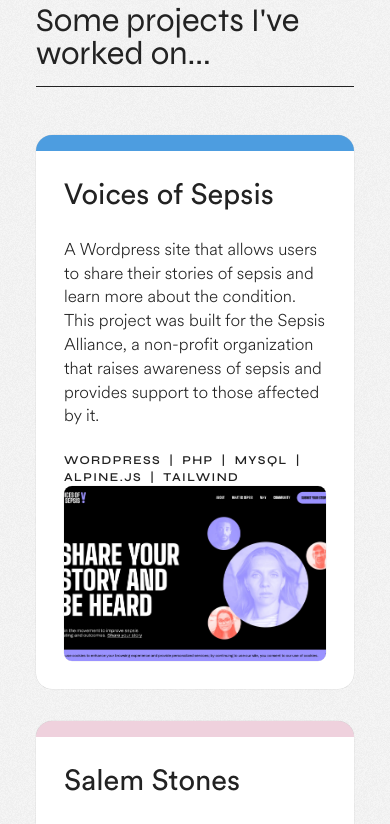
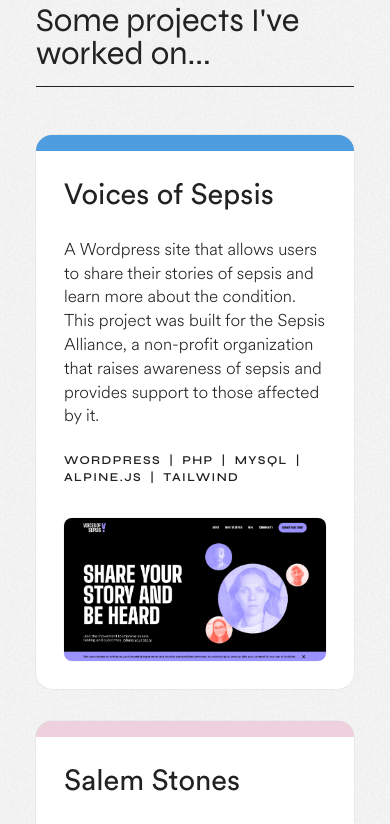
Before and after one commit to alexandrezahrai/personal-portfolio-tailwind-react, a React (Vite) app: page / in a window 390 px wide. Shown: the part 920-1744 px from the top of the page. Built offline with nearby package versions, Linux system fonts and the light colour scheme.

Commit message:
add gap between image on small devices

```diff
--- a/src/sections/Projects.jsx
+++ b/src/sections/Projects.jsx
@@ -24,7 +24,7 @@
               href={work.link}
               target="_blank"
               rel="noreferrer"
-              className="group bg-white rounded-2xl hover:rounded-none p-7 md:px-14 md:pb-[4rem] md:pt-[calc(4rem-16px)] grid grid-cols-1 lg:grid-cols-2 hover:shadow-[0_-2px_15px_rgba(0,0,0,0.1)] transition-all duration-[400ms] hover:bg-primary-pink border-t-[16px] border-primary-pink ring-[0.25px] ring-black/[0.15] relative overflow-hidden"
+              className="group bg-white rounded-2xl hover:rounded-none p-7 md:px-14 md:pb-[4rem] md:pt-[calc(4rem-16px)] grid grid-cols-1 lg:grid-cols-2 hover:shadow-[0_-2px_15px_rgba(0,0,0,0.1)] transition-all duration-[400ms] hover:bg-primary-pink border-t-[16px] border-primary-pink ring-[0.25px] ring-black/[0.15] relative overflow-hidden gap-8 lg:gap-0"
             >
               <div className="flex flex-col gap-6 w-full lg:max-w-[350px] xl:max-w-[543px]">
 
@@ -54,7 +54,7 @@
               </div>
 
               {work.image && (
-                <div className=" mt-8 lg:mt-0 place-self-end h-full">
+                <div className="place-self-end h-full">
                   <div className="lg:max-w-[450px] lg:h-[245px] w-full h-full bg-primary-gray rounded-lg overflow-hidden ring-[0.25px] ring-black/[0.15]">
                     <img
                       src={work.image}
```
